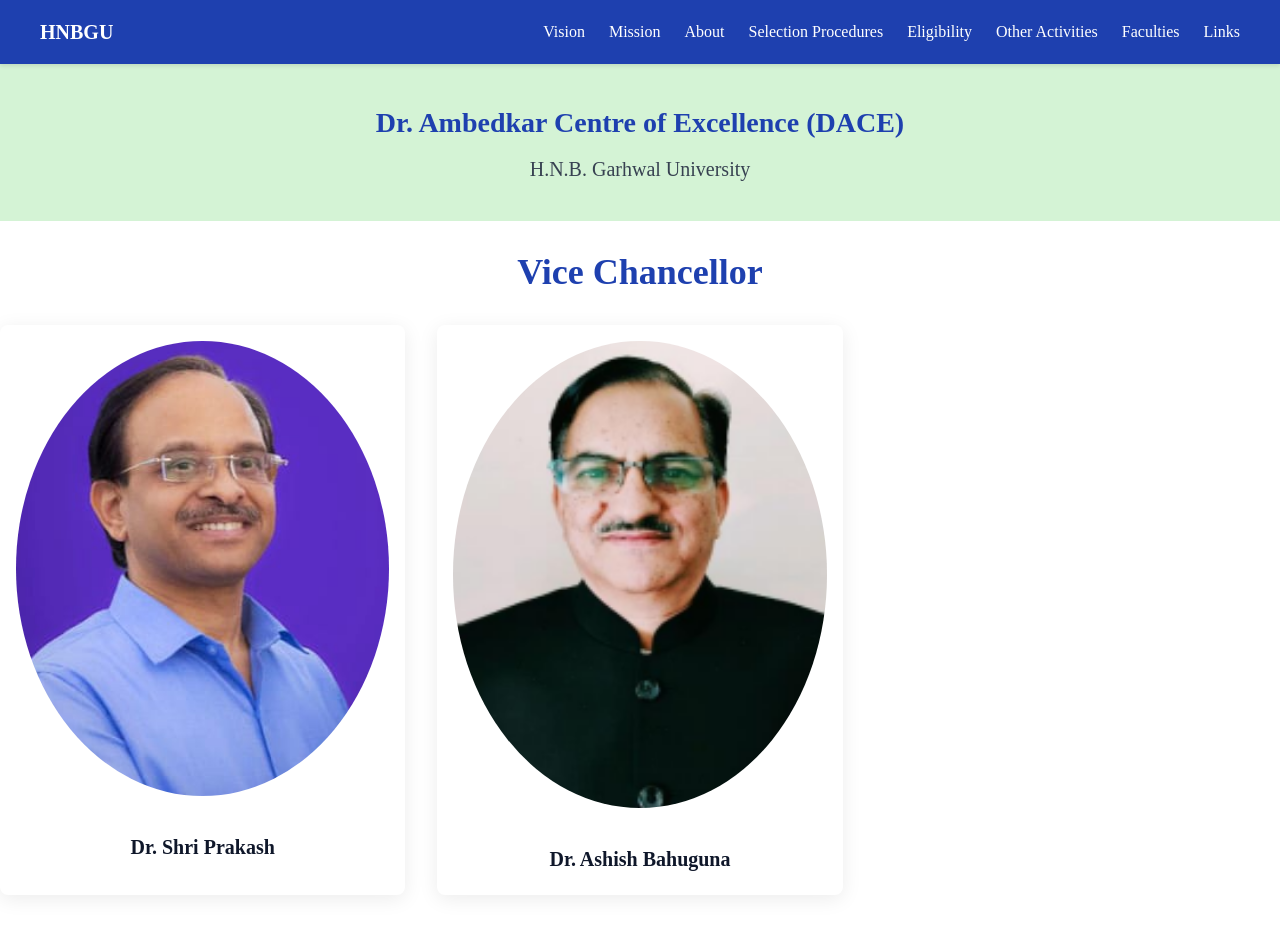
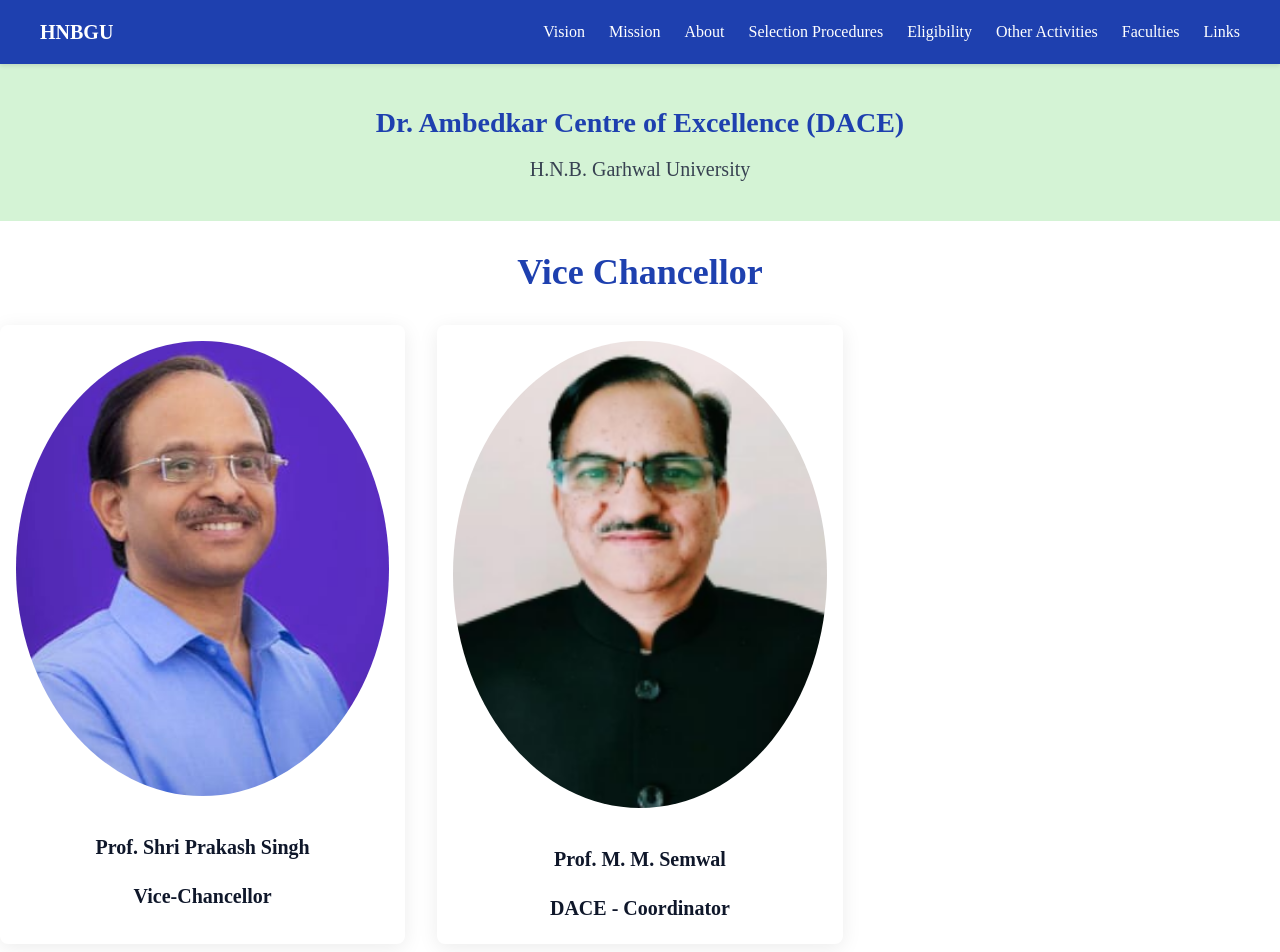
Before and after one commit to varuncsed1/DACE, a Next.js app in the folder dace-website/: page / in a window 1280 px wide. Shown: the top 952 px of the page. Built offline with nearby package versions, Linux system fonts and the light colour scheme.

Commit message:
Update page.js

```diff
--- a/dace-website/src/app/page.js
+++ b/dace-website/src/app/page.js
@@ -39,6 +39,7 @@
             fontSize: "1.25rem",
             fontWeight: "500",
             color: "#374151",
+
           }}
         >
           H.N.B. Garhwal University
@@ -51,24 +52,28 @@
         <div className={styles.card}>
           <Image
             src="/Picture10.jpeg"
-            alt="Dr. Shri Prakash"
+            alt="Prof. Shri Prakash Singh"
             width={400}
             height={400}
             className={styles.image}
+            align: center
           />
-          <h3 className={styles.name}>Dr. Shri Prakash</h3>
+          <h3 className={styles.name}>Prof. Shri Prakash Singh</h3>
+          <h4 className={styles.name}>Vice-Chancellor</h4>
         </div>
 
         {/* Faculty 2 */}
         <div className={styles.card}>
           <Image
             src="/Picture11.png"
-            alt="Dr. Ashish Bahuguna"
+            alt="Prof. M. M. Semwal"
             width={400}
             height={400}
             className={styles.image}
+
           />
-          <h3 className={styles.name}>Dr. Ashish Bahuguna</h3>
+          <h3 className={styles.name}>Prof. M. M. Semwal</h3>
+          <h4 className={styles.name}>DACE - Coordinator</h4>
         </div>
        </div>
       <Vision />
```
